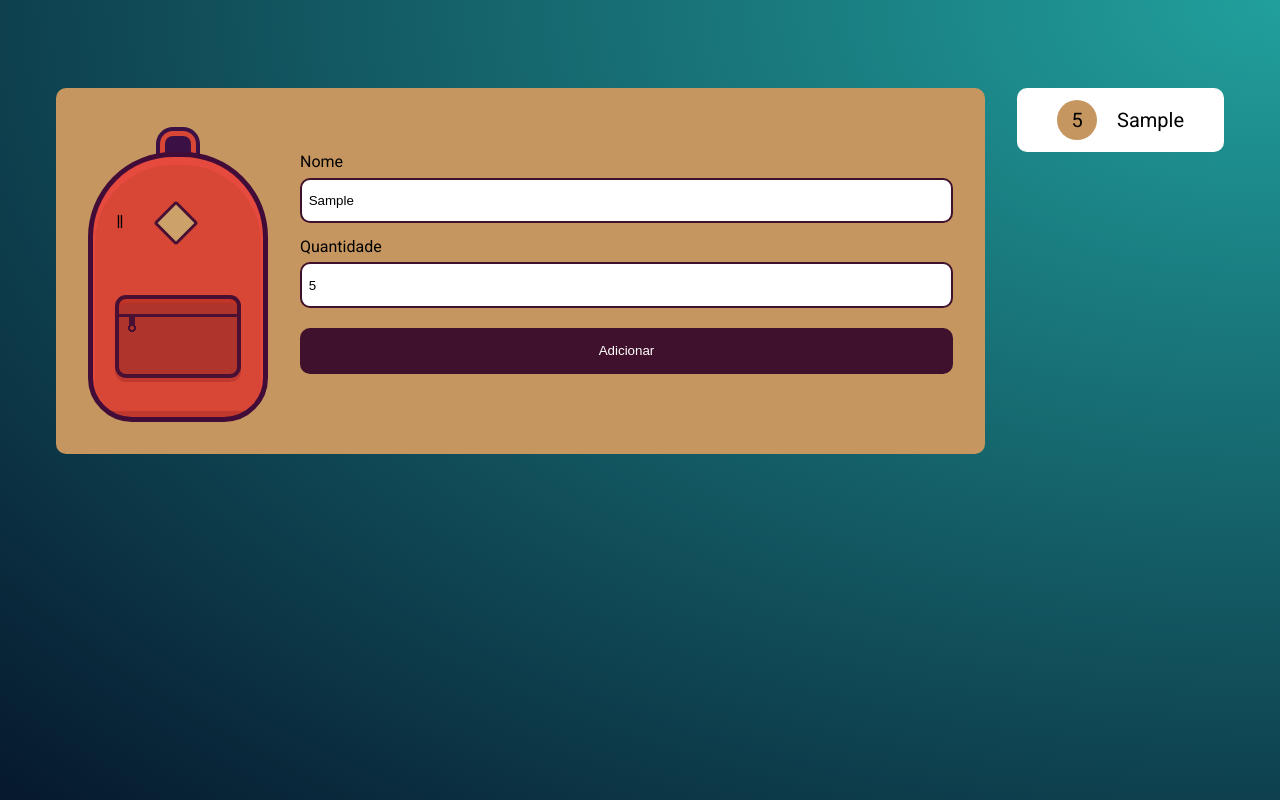
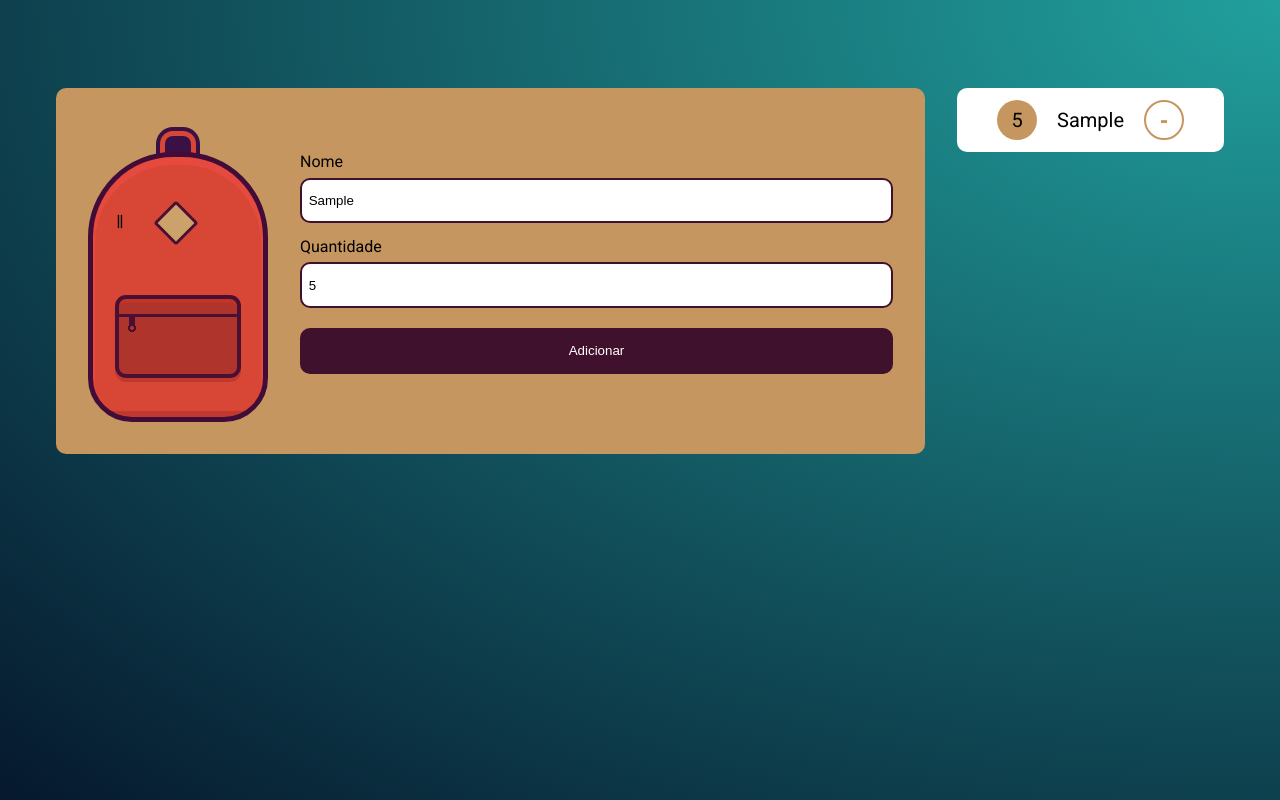
Before and after one commit to Preedroos/alura-mochila-de-viagem, a plain HTML site: page index.html in a window 1280 px wide. Both pictures are taken after typing "Sample", "5" into the empty fields and a click on the input "Adicionar". Drawn offline with Linux system fonts and the light colour scheme.

Commit message:
Feat: delete an item

```diff
--- a/css/style.css
+++ b/css/style.css
@@ -1,5 +1,5 @@
 html {
-    background: radial-gradient(farthest-corner at right top,#21A09D, #06182D);
+  background: radial-gradient(farthest-corner at right top, #21a09d, #06182d);
   height: 100%;
   font-family: 'Roboto', cursive;
 }
@@ -18,7 +18,7 @@ html {
   padding: 4em 2em 2em;
   box-sizing: border-box;
   display: flex;
-    background: #C5965F;
+  background: #c5965f;
   border-radius: 10px;
   gap: 2em;
 }
@@ -29,8 +29,23 @@ html {
   height: 180px;
   padding-top: 80px;
   background-color: #d84736;
-    box-shadow: inset 0 6px 0 2px #e64a3e, 0 -93px 0 -77px #3b1045, 0 -93px 0 -72px #d84736, 0 -93px 0 -68px #3b1045;
-    background-image: linear-gradient(to right, transparent 5px, transparent 20px, transparent 1px, transparent 25px, transparent 5px, transparent 20px, transparent 20px, transparent 86px, #c1382e 45px, #c1382e 230px, transparent 25px, transparent 172px );
+  box-shadow: inset 0 6px 0 2px #e64a3e, 0 -93px 0 -77px #3b1045,
+    0 -93px 0 -72px #d84736, 0 -93px 0 -68px #3b1045;
+  background-image: linear-gradient(
+    to right,
+    transparent 5px,
+    transparent 20px,
+    transparent 1px,
+    transparent 25px,
+    transparent 5px,
+    transparent 20px,
+    transparent 20px,
+    transparent 86px,
+    #c1382e 45px,
+    #c1382e 230px,
+    transparent 25px,
+    transparent 172px
+  );
   background-position: center 254px;
   background-size: 305px 6px;
   background-repeat: repeat-x;
@@ -42,7 +57,8 @@ html {
   flex-grow: 1;
 }
 
-.mochila:before, .mochila:after {
+.mochila:before,
+.mochila:after {
   display: block;
   content: '';
   position: absolute;
@@ -51,7 +67,50 @@ html {
 .mochila:before {
   height: 75px;
   width: 118px;
-    background-image: radial-gradient(circle closest-corner at 13px 29px , #af342c, #af342c 2px, transparent 2px, transparent), radial-gradient(circle closest-corner at 13px 29px , #491033, #491033 4px, transparent 4px, transparent), linear-gradient(to bottom, transparent 10px, transparent 15px, #491033 5px, #491033 18px, transparent 18px, transparent 100px), linear-gradient(to right, #af342c 10px, #af342c 10px, transparent 10px, transparent 16px, #af342c 9px, #af342c 50px), linear-gradient(to bottom, #af342c 8px, #af342c 16px, #491033 8px, #491033 30px, #af342c 20px, #af342c 72px, #af342c 10px, #af342c 57px, #af342c 5%);
+  background-image: radial-gradient(
+      circle closest-corner at 13px 29px,
+      #af342c,
+      #af342c 2px,
+      transparent 2px,
+      transparent
+    ),
+    radial-gradient(
+      circle closest-corner at 13px 29px,
+      #491033,
+      #491033 4px,
+      transparent 4px,
+      transparent
+    ),
+    linear-gradient(
+      to bottom,
+      transparent 10px,
+      transparent 15px,
+      #491033 5px,
+      #491033 18px,
+      transparent 18px,
+      transparent 100px
+    ),
+    linear-gradient(
+      to right,
+      #af342c 10px,
+      #af342c 10px,
+      transparent 10px,
+      transparent 16px,
+      #af342c 9px,
+      #af342c 50px
+    ),
+    linear-gradient(
+      to bottom,
+      #af342c 8px,
+      #af342c 16px,
+      #491033 8px,
+      #491033 30px,
+      #af342c 20px,
+      #af342c 72px,
+      #af342c 10px,
+      #af342c 57px,
+      #af342c 5%
+    );
   margin-left: 22px;
   margin-top: 58px;
   border: 4px solid #491033;
@@ -70,8 +129,8 @@ html {
   margin-left: 67px;
   margin-top: -30px;
   background: #cca16a;
-    width:26px;
-    height:26px;
+  width: 26px;
+  height: 26px;
   border: 3px solid #491033;
   border-radius: 3px;
   transform: rotate(45deg);
@@ -87,7 +146,7 @@ html {
   margin: 0.5em 0 1em;
   padding: 1em 0.5em;
   border-radius: 10px;
-    border: 2px solid #40112D;
+  border: 2px solid #40112d;
 }
 
 .adicionar label {
@@ -95,8 +154,8 @@ html {
 }
 
 .cadastrar {
-    background-color: #40112D;
-    color: #FFFFFF;
+  background-color: #40112d;
+  color: #ffffff;
   cursor: pointer;
 }
 
@@ -108,7 +167,7 @@ html {
 .item {
   list-style: none;
   padding: 0.6em 2em;
-    background: #FFFFFF;
+  background: #ffffff;
   border-radius: 10px;
   margin: 0 0 1em;
   width: 100%;
@@ -119,13 +178,31 @@ html {
   font-size: 20px;
 }
 
-.item strong {
+.item strong,
+.item button {
+  width: 40px;
+  height: 40px;
   border-radius: 50%;
   display: flex;
   align-items: center;
   justify-content: center;
-    width: 40px;
-    height: 40px;
-    Background: #C5965F;
+}
+
+.item strong {
+  background: #c5965f;
   font-weight: 400;
 }
+
+.item button {
+  background-color: transparent;
+  border: 2px solid #c5965f;
+  font-weight: 700;
+  font-size: 24px;
+  color: #c5965f;
+  transition: 200ms;
+}
+
+.item button:hover {
+  background-color: #c5965f;
+  color: white;
+}
--- a/js/script.js
+++ b/js/script.js
@@ -6,13 +6,11 @@ const bag =
 
 const list = document.querySelector('.lista');
 
-//Update DOM
 updateDOM();
 
 // Listen form submit
 document.querySelector('.adicionar').addEventListener('submit', submit);
 
-// Insert an item when form submitted
 function submit(event) {
   event.preventDefault();
 
@@ -30,9 +28,7 @@ function submit(event) {
     update(bag[index], item.amount);
   }
 
-  // Update localStorage
-  localStorage.setItem('bag', JSON.stringify(bag));
-
+  updateLocalStorage();
   updateDOM();
 }
 
@@ -45,12 +41,18 @@ function isInBag(item) {
 
 // Push item to bag
 function insert(item) {
+  item.id = bag.length ? bag[bag.length - 1].id + 1 : 0;
   bag.push(item);
 }
 
 // Update item in bag
 function update(item, amount) {
   item.amount = amount;
+}
+
+// Update localStorage
+function updateLocalStorage() {
+  localStorage.setItem('bag', JSON.stringify(bag));
 }
 
 // Update DOM
@@ -61,11 +63,15 @@ function updateDOM() {
     // Create list item
     const li = document.createElement('li');
     const strong = document.createElement('strong');
+    const button = document.createElement('button');
 
     // Add data into list item
     strong.textContent = item.amount;
-    li.innerHTML = strong.outerHTML + item.name;
+    button.textContent = '-';
+    button.classList.add('delete');
+    li.innerHTML = strong.outerHTML + item.name + button.outerHTML;
     li.classList.add('item');
+    li.id = item.id;
 
     // Push list item to div
     div.appendChild(li);
@@ -73,4 +79,17 @@ function updateDOM() {
 
   // Insert div into DOM
   list.innerHTML = div.outerHTML;
+
+  document.querySelectorAll('.delete').forEach(item => {
+    item.addEventListener('click', remove);
+  });
 }
+
+function remove(event) {
+  console.log(event);
+  const idItem = event.target.parentNode.id;
+  const index = bag.findIndex(item => item.id == idItem);
+  bag.splice(index, 1);
+  updateLocalStorage();
+  updateDOM();
+}
```
Lines whose indentation alone changed are shown as unchanged.
